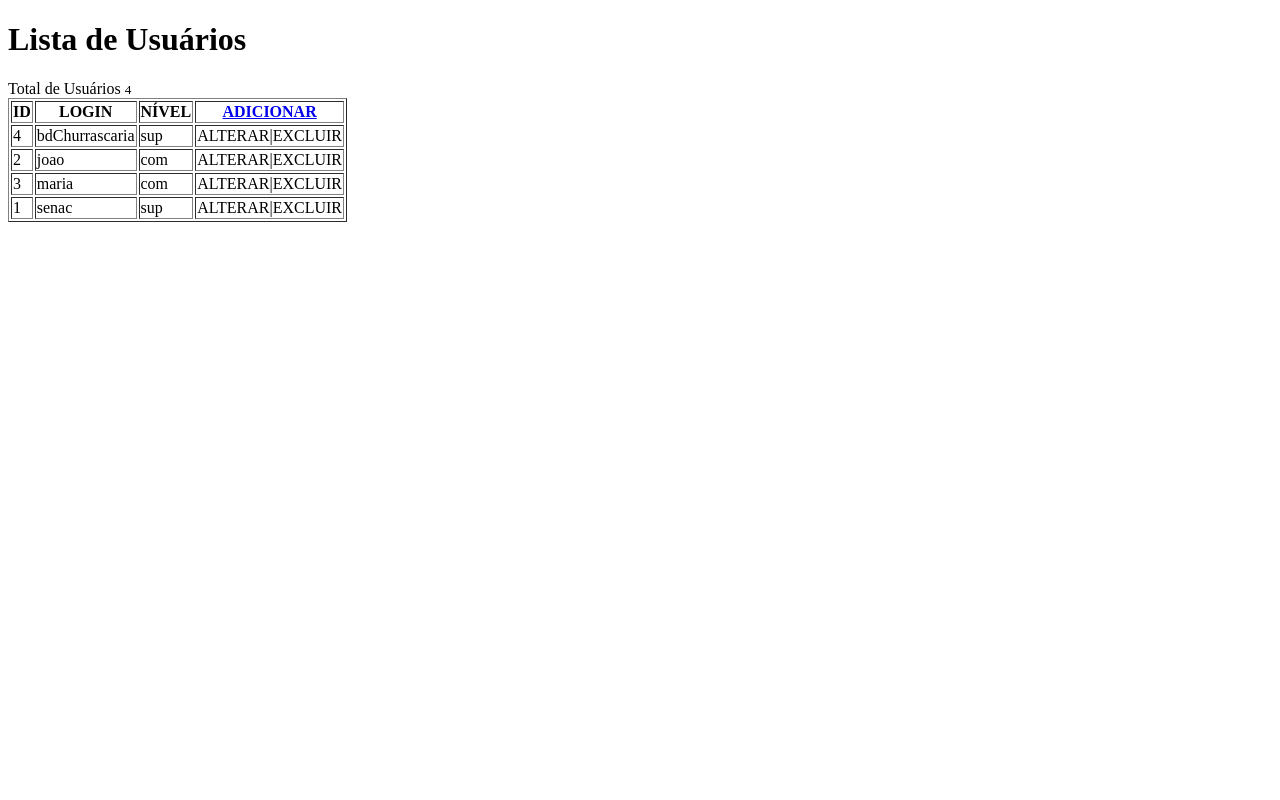
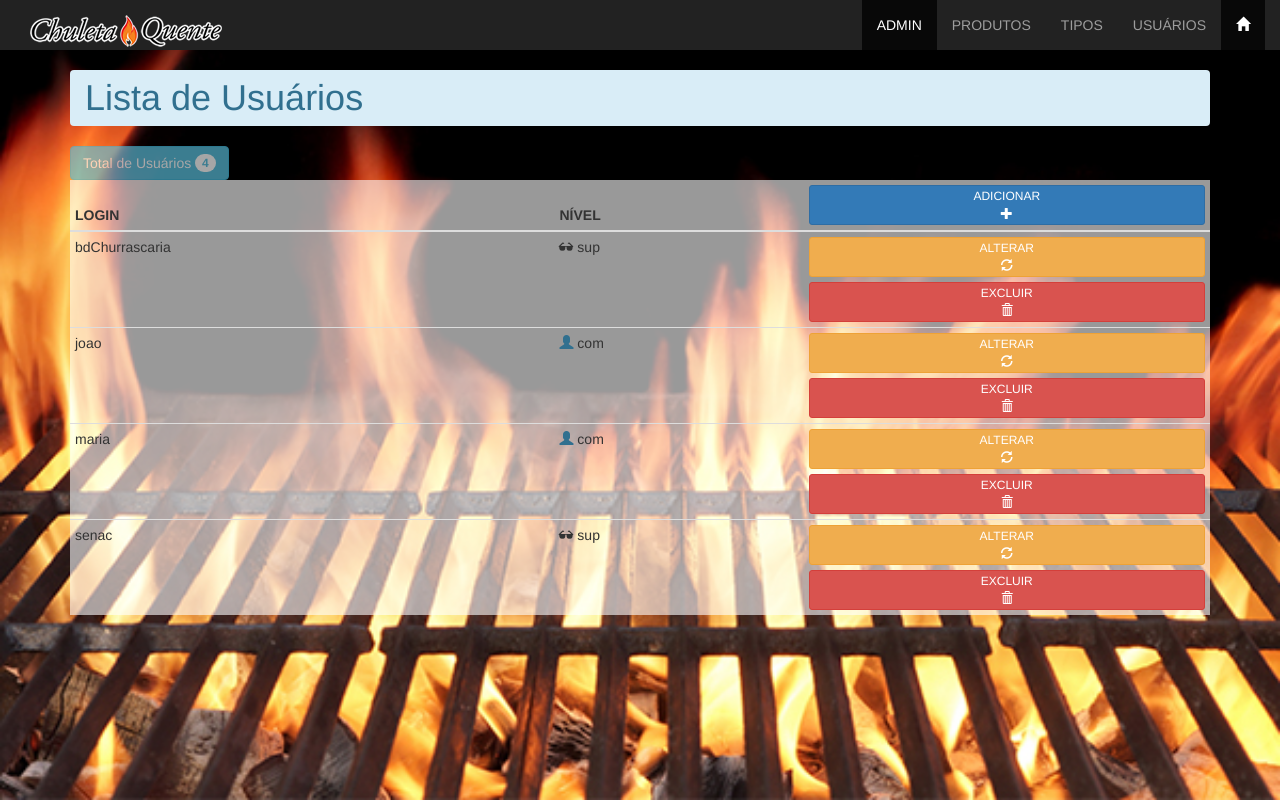
Before and after one commit to leo0liv/Churrascaria, a PHP site: page /usuarios_lista.php in a window 1280 px wide. Run offline with PHP 8.4, Linux system fonts and the light colour scheme; data comes from the database, SQL or seed files in the repository.

Commit message:
usuario_lista otimização

```diff
--- a/admin/usuarios_lista.php
+++ b/admin/usuarios_lista.php
@@ -21,25 +21,34 @@ $totalRows  =   ($lista)->num_rows;
     <meta name="viewport" content="width=device-width, initial-scale=1.0">
     <title>Usuários - Lista</title>
     <!-- Depois vamos inserir aqui o Bootstrap -->
+     <link rel="stylesheet" href="../css/bootstrap.min.css">
     <!-- Depois vamos inserir o meu_estilo.css -->
+     <link rel="stylesheet" href="../css/meu_estilo.css">
 </head>
-<body>
+<body class="fundofixo">
+    <?php include("menu_adm.php");?>
     <!-- main>h1 -->
-    <main>
-        <h1>Lista de Usuários</h1>
-        <div>
+    <main class="container">
+        <h1 class="breadcrumb alert-info">Lista de Usuários</h1>
+        <div class="btn btn-info disabled">
             Total de Usuários
-            <small><?php echo $totalRows; ?></small>
+            <small class="badge"><?php echo $totalRows; ?></small>
         </div>
         <!-- table>thead>tr>th*8 -->
-        <table border="1">
+        <table class="table table-hover table-condensed tbopacidade">
             <thead>
                 <tr>
-                    <th>ID</th>
+                    <!-- <th>ID</th> -->
                     <th>LOGIN</th>
                     <th>NÍVEL</th>
                     <th>
-                        <a href="usuarios_insere.php">ADICIONAR</a>
+                        <a
+                            href="usuarios_insere.php"
+                            class="btn btn-block btn-primary btn-xs"
+                        >
+                            <span class="hidden-xs">ADICIONAR <br></span>
+                            <span class="glyphicon glyphicon-plus"></span>
+                        </a>
                     </th>
                 </tr>
             </thead>
@@ -48,15 +57,40 @@ $totalRows  =   ($lista)->num_rows;
                 <!-- Abre a estrutura de repetição -->
                  <?php do{ ?>
                 <tr>
-                    <td><?php echo $row['id_usuario']; ?></td>
+                    <!-- <td><?php echo $row['id_usuario']; ?></td> -->
                     <td><?php echo $row['login_usuario']; ?></td>
-                    <td><?php echo $row['nivel_usuario']; ?></td>
-                    <td>ALTERAR|EXCLUIR</td>
+                    <td>
+                        <?php
+                            if($row['nivel_usuario']=='sup'){
+                                echo('<span class="glyphicon glyphicon-sunglasses text-black"></span>&nbsp;sup');
+                            }else if($row['nivel_usuario']=='com'){
+                                echo('<span class="glyphicon glyphicon-user text-info"></span>&nbsp;com');
+                            };
+                        ?>
+                    </td>
+                    <td>
+                        <a
+                            href="usuarios_atualiza.php"
+                            class="btn btn-warning btn-xs btn-block"
+                        >
+                            <span class="hidden-xs">ALTERAR<br></span>
+                            <span class="glyphicon glyphicon-refresh"></span>
+                        </a>
+                        <button
+                            class="btn btn-danger btn-xs btn-block"
+                        >
+                            <span class="hidden-xs">EXCLUIR<br></span>
+                            <span class="glyphicon glyphicon-trash"></span>
+                        </button>
+                    </td>
                 </tr>
                 <?php }while($row = $lista->fetch_assoc()); ?>
                 <!-- Fecha a estrutura de rapetição -->
             </tbody>
         </table>
     </main>
+<!-- Link arquivos Bootstrap js -->
+<script src="https://ajax.googleapis.com/ajax/libs/jquery/1.12.4/jquery.min.js"></script>
+<script src="../js/bootstrap.min.js"></script>
 </body>
 </html>
--- a/css/meu_estilo.css
+++ b/css/meu_estilo.css
@@ -0,0 +1,9 @@
+@charset "utf-8";
+/* CSS Document */
+
+.fundofixo{
+    background: url(../imagens/bg_fogo.jpg) no-repeat fixed;
+    background-size: cover;
+    -webkit-background-size: cover;
+}
+.tbopacidade{background-color: rgba(255, 255, 255, 0.6);}
```
